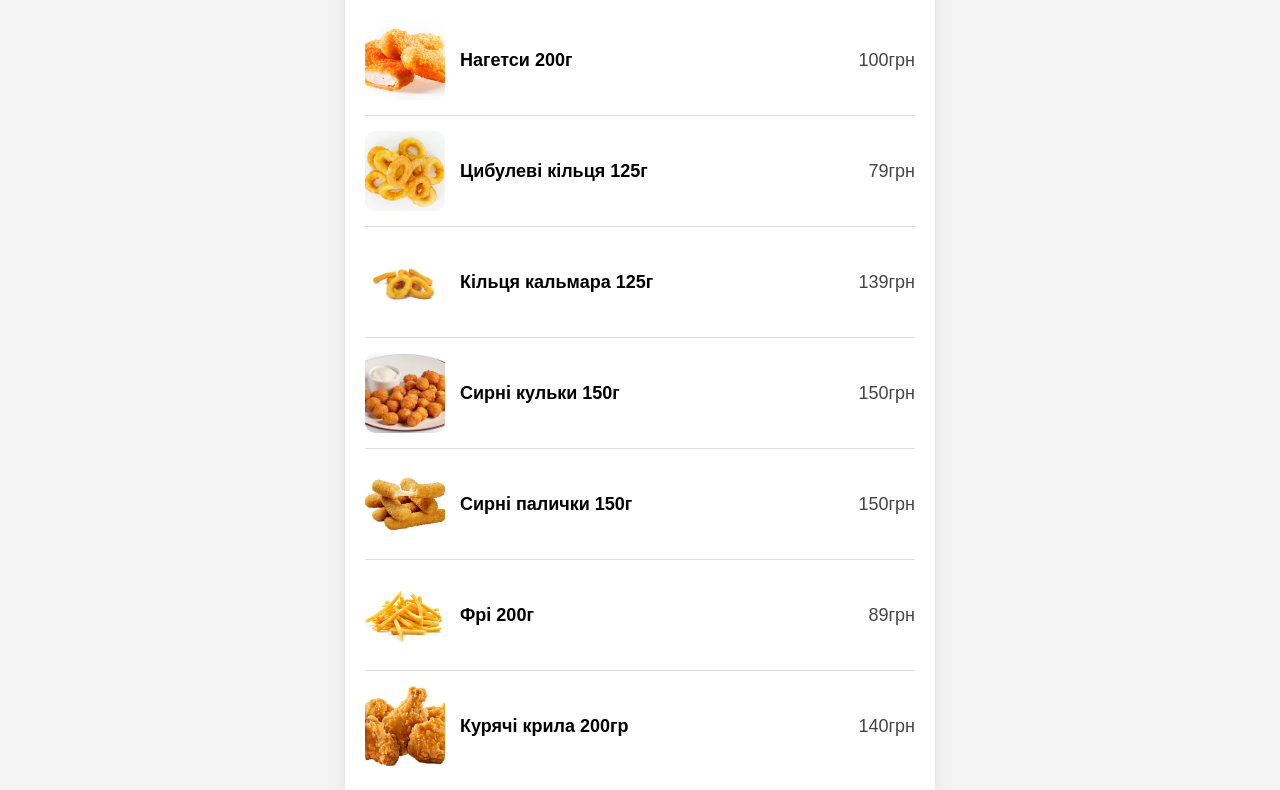
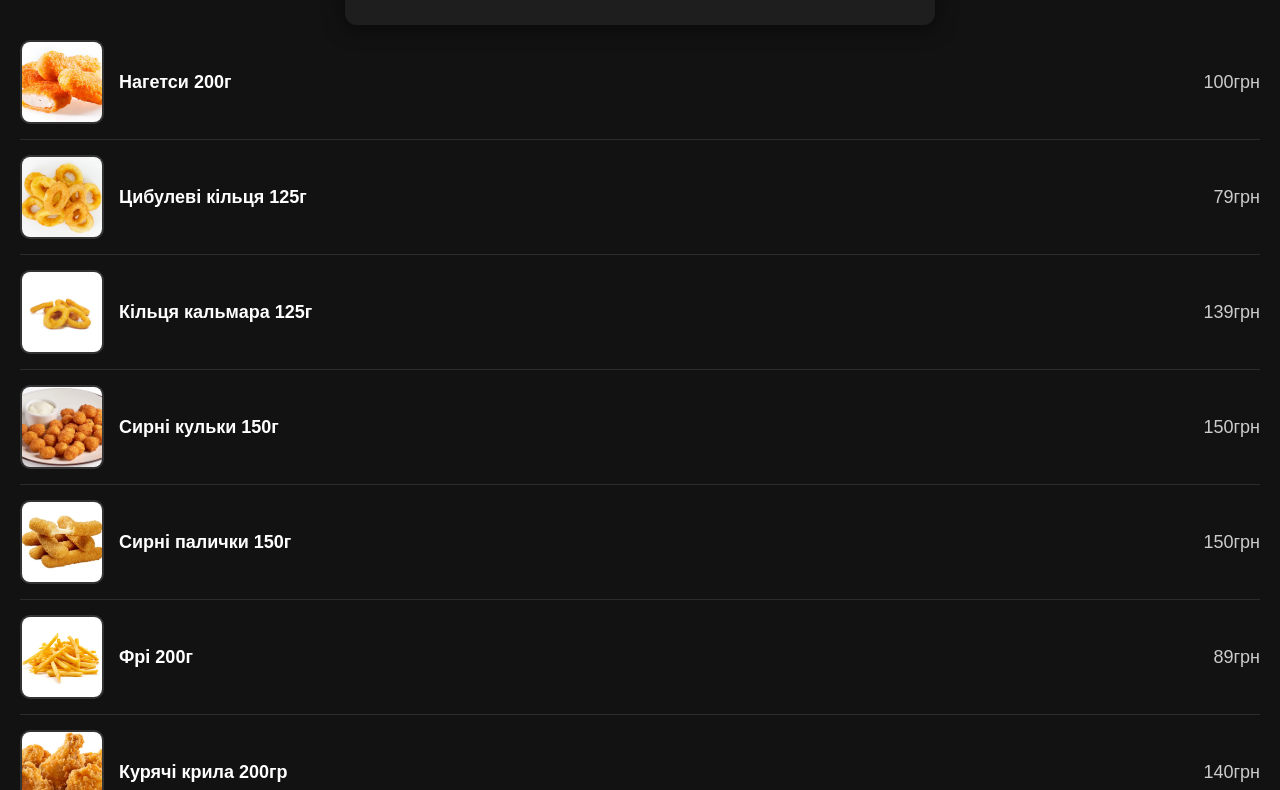
Before and after one commit to pinta3505-cmyk/one-pinta-menu, a plain HTML site: page index.html in a window 1280 px wide. Shown: the part 113-903 px from the top of the page. Drawn offline with Linux system fonts and the light colour scheme.

Commit message:
Update index.html

```diff
--- a/index.html
+++ b/index.html
@@ -8,27 +8,33 @@
     body{
       margin:0;
       font-family:Arial, sans-serif;
-      background:#f5f5f5;
+      background:#121212;
+      color: #f5f5f5;
       padding:20px;
     }
     .menu{
       max-width:550px;
       margin:auto;
-      background:white;
+      background:#1e1e1e;
       padding:20px;
       border-radius:12px;
-      box-shadow:0 4px 20px rgba(0,0,0,0.1);
+      box-shadow:0 4px 20px rgba(0,0,0,0.5);
     }
     h1{
       text-align:center;
       margin-bottom:20px;
+      color: #ffffff;
     }
     .item{
       display:flex;
       align-items:center;
       justify-content:space-between;
       padding:15px 0;
-      border-bottom:1px solid #ddd;
+      border-bottom:1px solid #2c2c2c;
+      transition: 0.3s;
+    }
+    .item:hover {
+      background-color: #2a2a2a;
     }
     .item:last-child{
       border-bottom:none;
@@ -39,14 +45,16 @@
       object-fit:cover;
       border-radius:10px;
       margin-right:15px;
+      border: 2px solid #333;
     }
     .name{
       font-size:18px;
       font-weight:600;
+      color: #ffffff;
     }
     .price{
       font-size:18px;
-      color:#444;
+      color:#cccccc;
       white-space:nowrap;
     }
     .left{
@@ -58,6 +66,11 @@
 <body>
   <div class="menu">
     <h1>Меню</h1>
+    <!-- Остальной контент как у вас -->
+  </div>
+</body>
+</html>
+
 
     <div class="item">
       <div class="left">
```
